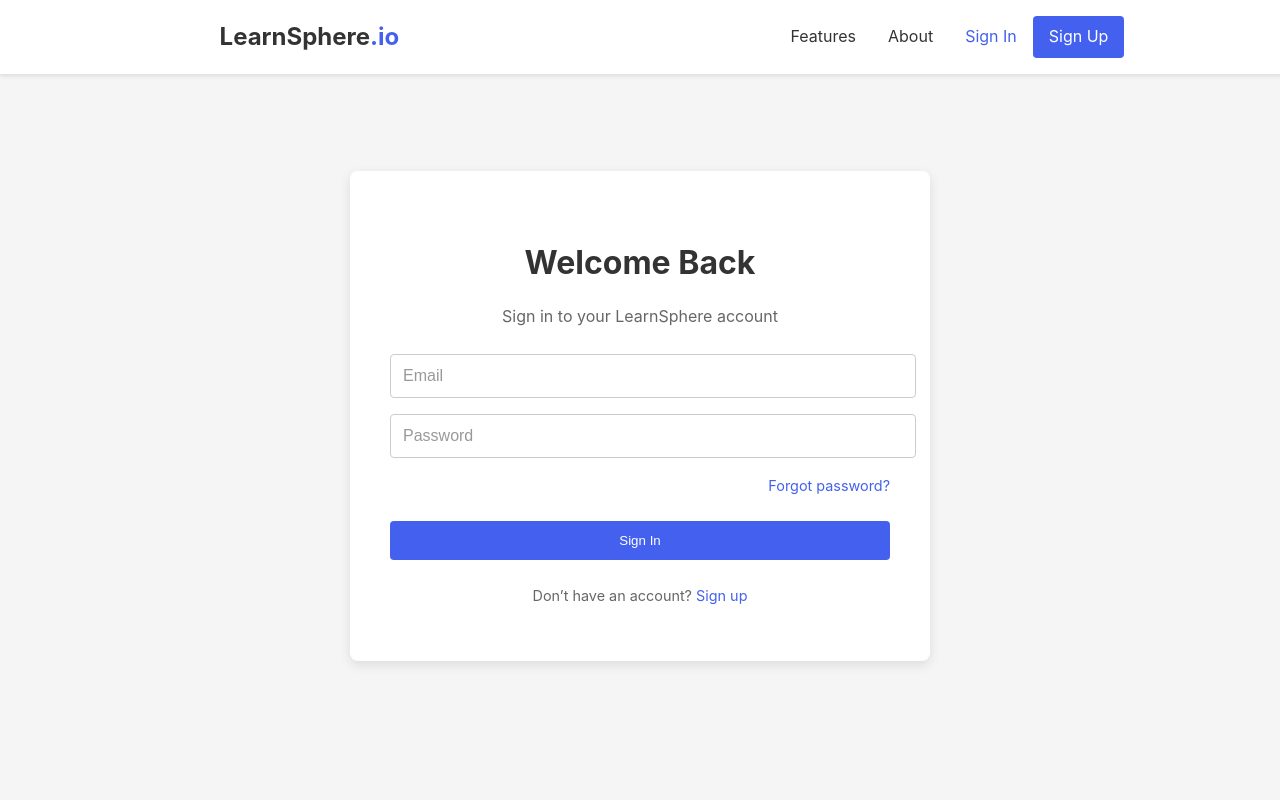
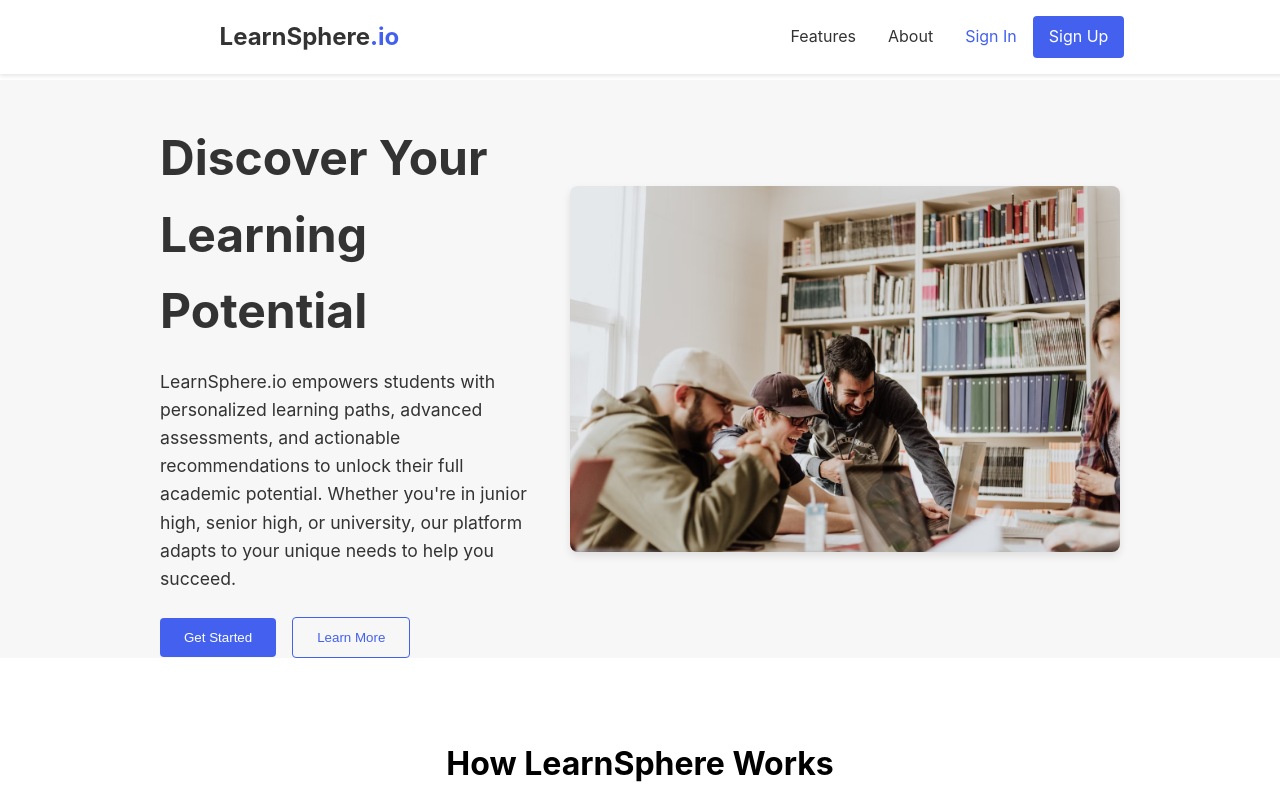
Before and after one commit to Haypeak/learn-easy, a React (Create React App) app in the folder frontend/: page / in a window 1280 px wide. Before the commit this address led to /signin. Shown: the top 800 px of the page. Built offline with nearby package versions, Linux system fonts and the light colour scheme.

Commit message:
re-added the landing page

```diff
--- a/frontend/src/App.js
+++ b/frontend/src/App.js
@@ -18,6 +18,7 @@
 // Components
 import PrivateRoute from './components/PrivateRoute';
 import Layout from './components/Layout';
+import LandingPage from './pages/LandingPage';
 
 function App() {
   return (
@@ -27,12 +28,13 @@
           <ToastContainer position="top-right" autoClose={3000} />
           <Routes>
             {/* Public routes */}
+            <Route path="/" element={<LandingPage />} />
             <Route path="/signin" element={<SignIn />} />
             <Route path="/signup" element={<SignUp />} />
 
             {/* Protected routes */}
             <Route element={<Layout />}>
-              <Route path="/" element={
+              <Route path="/dashboard" element={
                 <PrivateRoute>
                   <Dashboard />
                 </PrivateRoute>
```
